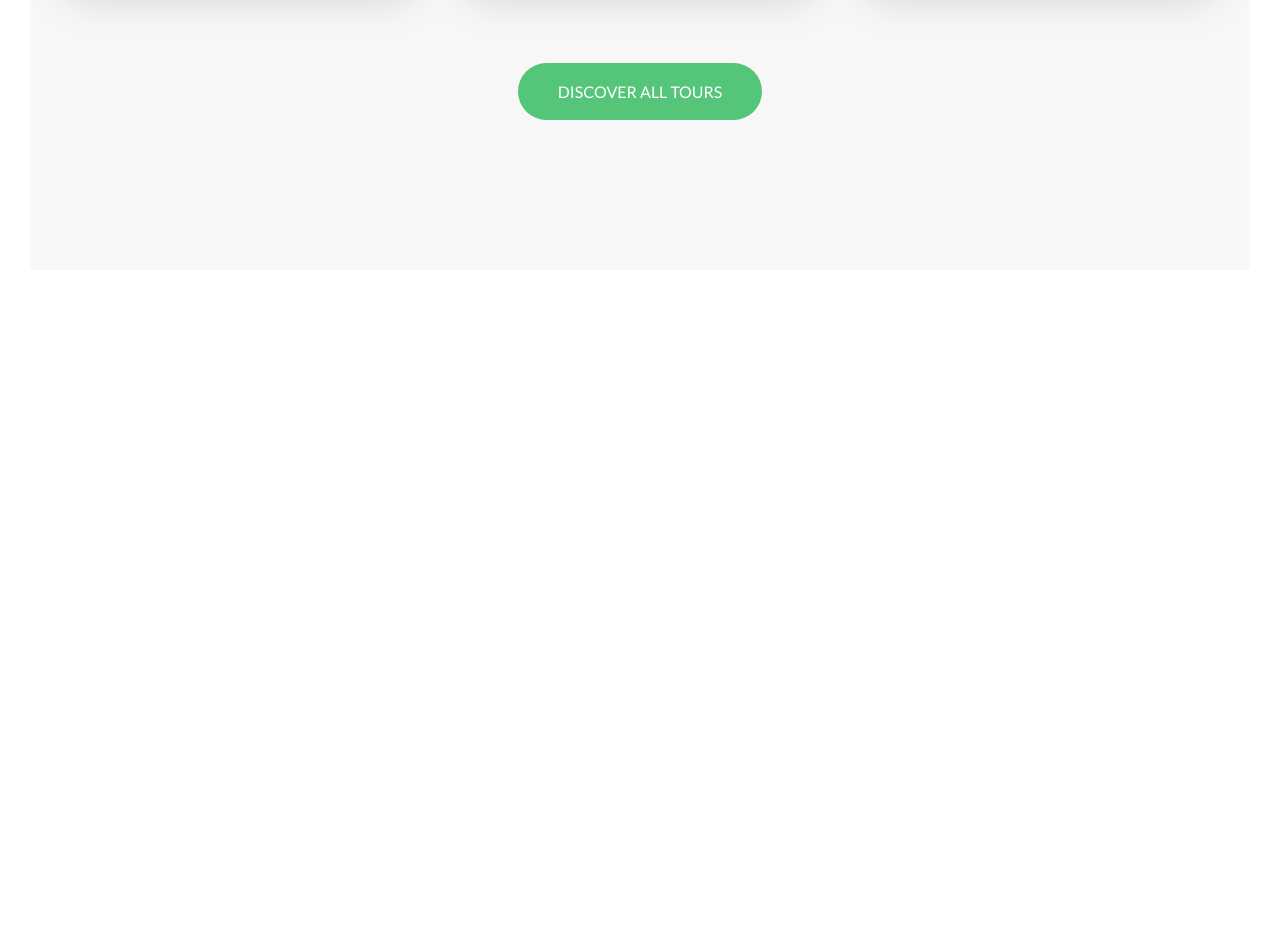
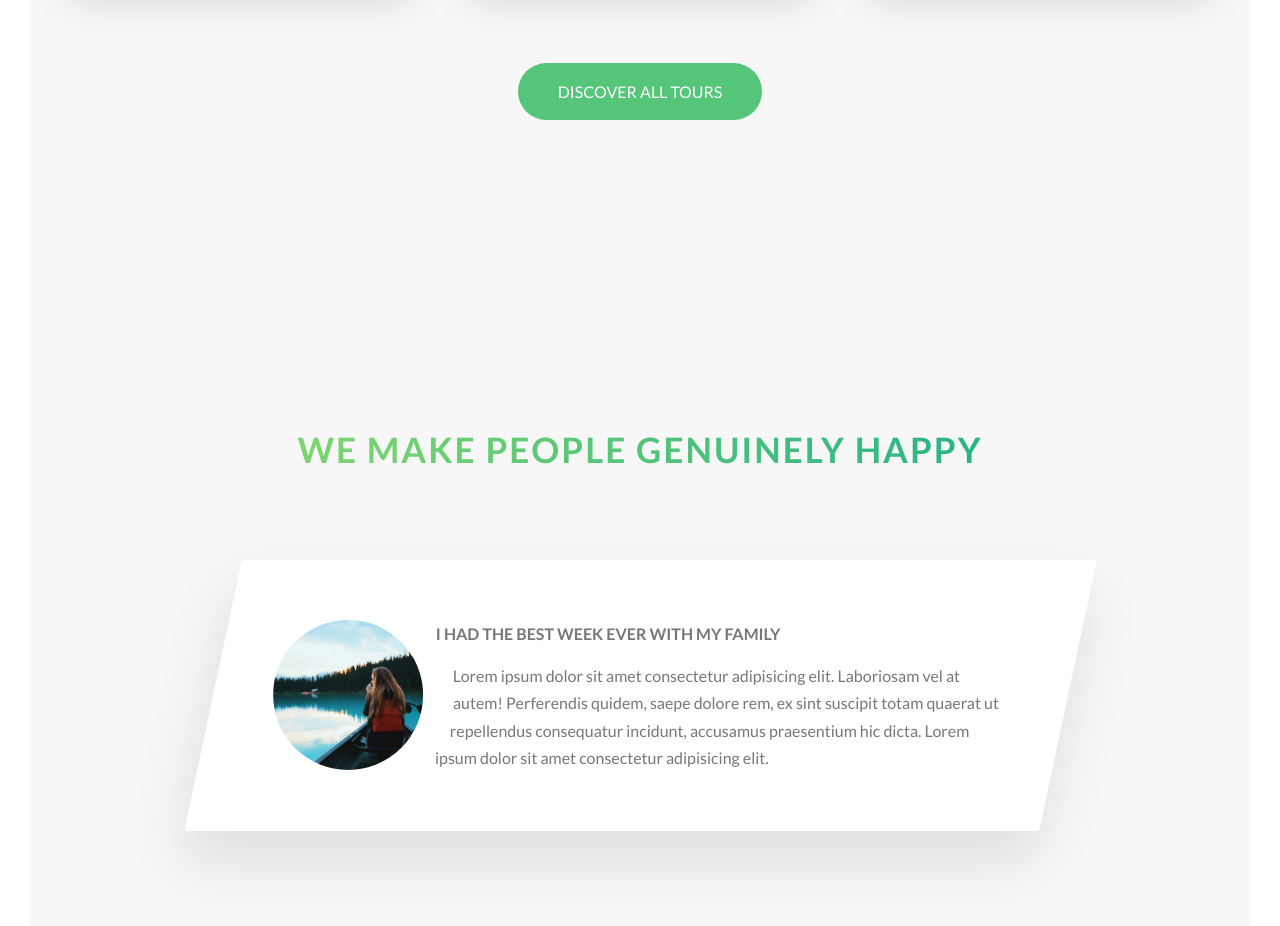
Before and after one commit to damiandevega/natours, a website: page index.html in a window 1280 px wide. Shown: the part 2870-3796 px from the top of the page. Before the commit the page ends 3170 px from the top, so only its background shows below. Drawn offline with Linux system fonts and the light colour scheme.

Commit message:
adding stories section and first story card

```diff
--- a/index.html
+++ b/index.html
@@ -217,6 +217,28 @@
                 </div>
 
             </section>
+
+            <section class="section-stories">
+                <div class="u-center-text u-margin-bottom-l">
+                    <h2 class="heading-secondary">
+                        We make people genuinely happy
+                    </h2>
+                </div>
+
+                <div class="row">
+                    <div class="story">
+                        <figure class="story__shape">
+                            <img src="img/nat-8.jpg" alt="Person on a tour" class="story__image">
+                        </figure>
+                        <div class="story__text">
+                            <h3 class="heading-tertiary u-margin-bottom-s">I had the best week ever with my family</h3>
+                            <p>
+                                Lorem ipsum dolor sit amet consectetur adipisicing elit. Laboriosam vel at autem! Perferendis quidem, saepe dolore rem, ex sint suscipit totam quaerat ut repellendus consequatur incidunt, accusamus praesentium hic dicta. Lorem ipsum dolor sit amet consectetur adipisicing elit.
+                            </p>
+                        </div>
+                    </div>
+                </div>
+            </section>
         </main>
 
     <!-- grid template
--- a/sass/abstracts/_variables.scss
+++ b/sass/abstracts/_variables.scss
@@ -33,3 +33,4 @@ $box-shadow-5: 0 .5rem 1rem rgba($color-black, .15);
 $box-shadow-6: 0 1.5rem 4rem rgba($color-black, .4);
 $box-shadow-7: 0 2.5rem 4rem rgba($color-black, .5);
 $box-shadow-8: 0 1.5rem 4rem rgba($color-black, .15);
+$box-shadow-9: 0 3rem 6rem rgba($color-black, .1);
--- /dev/null
+++ b/sass/components/_story.scss
@@ -0,0 +1,36 @@
+.story {
+    width: 75%;
+    margin: 0 auto;
+    box-shadow: $box-shadow-9;
+    background-color: $color-white;
+    border-radius: 3px;
+    padding: 6rem;
+    padding-left: 9rem;
+    font-size: $default-font-size;
+    transform: skewX(-12deg);
+
+    & > * {
+        transform: skewX(12deg);
+    }
+
+    &__image {
+        height: 100%;
+    }
+
+    &__shape {
+        width: 15rem;
+        height: 15rem;
+        float: left;
+        -webkit-shape-outside: circle(50% at 50% 50%);
+        shape-outside: circle(50% at 50% 50%);
+
+        -webkit-clip-path: circle(50% at 50% 50%);
+        clip-path: circle(50% at 50% 50%);
+
+        transform: translateX(-3rem) skewX(12deg);
+    }
+
+    &__text {
+        transform: skewX(12deg);
+    }
+}
--- a/sass/main.scss
+++ b/sass/main.scss
@@ -11,6 +11,7 @@
 @import "components/card";
 @import "components/composition";
 @import "components/feature-box";
+@import "components/story";
 
 @import "layout/grid";
 @import "layout/header";
--- a/sass/pages/_home.scss
+++ b/sass/pages/_home.scss
@@ -22,3 +22,8 @@
     padding: 25rem 0 15rem 0;
     margin-top: -14rem;
 }
+
+.section-stories {
+    padding: 15rem 0;
+    background-color: $color-gray-light-1;
+}
```
Also changed, not shown: css/style.css.
